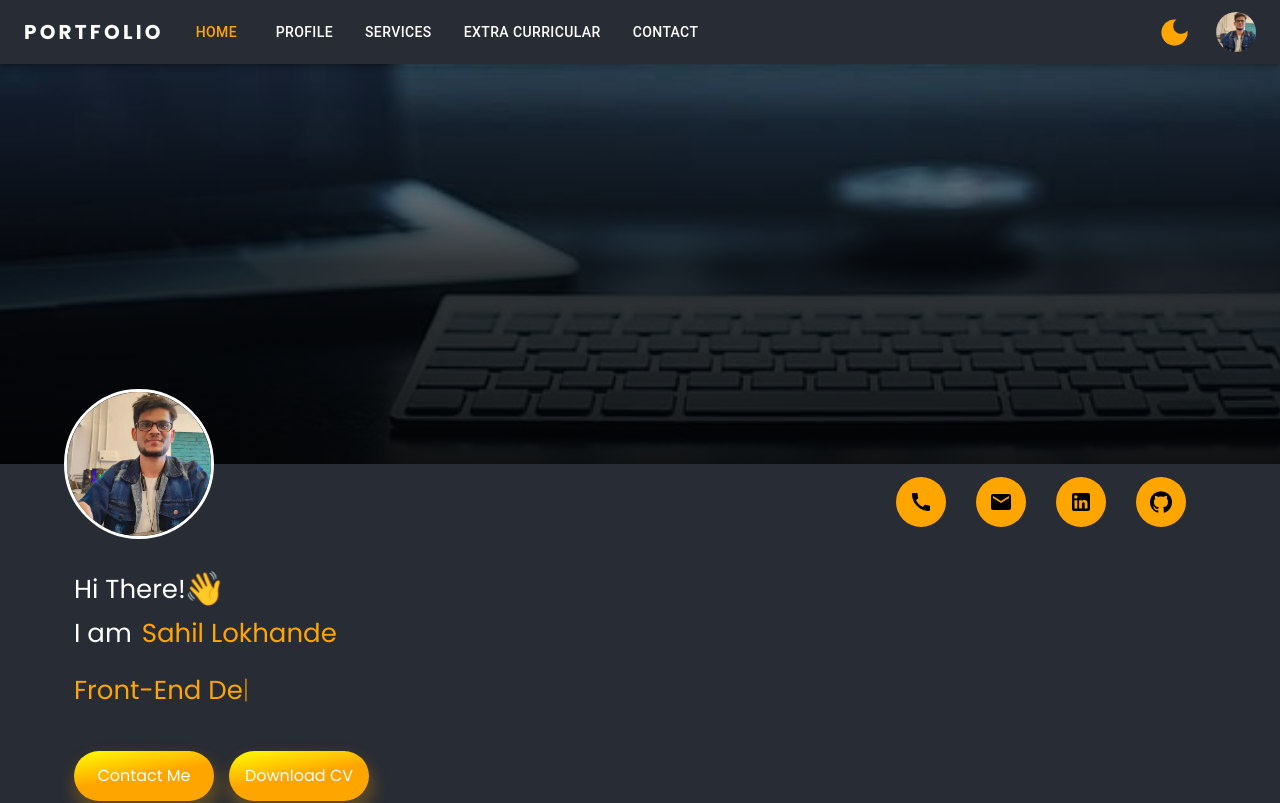
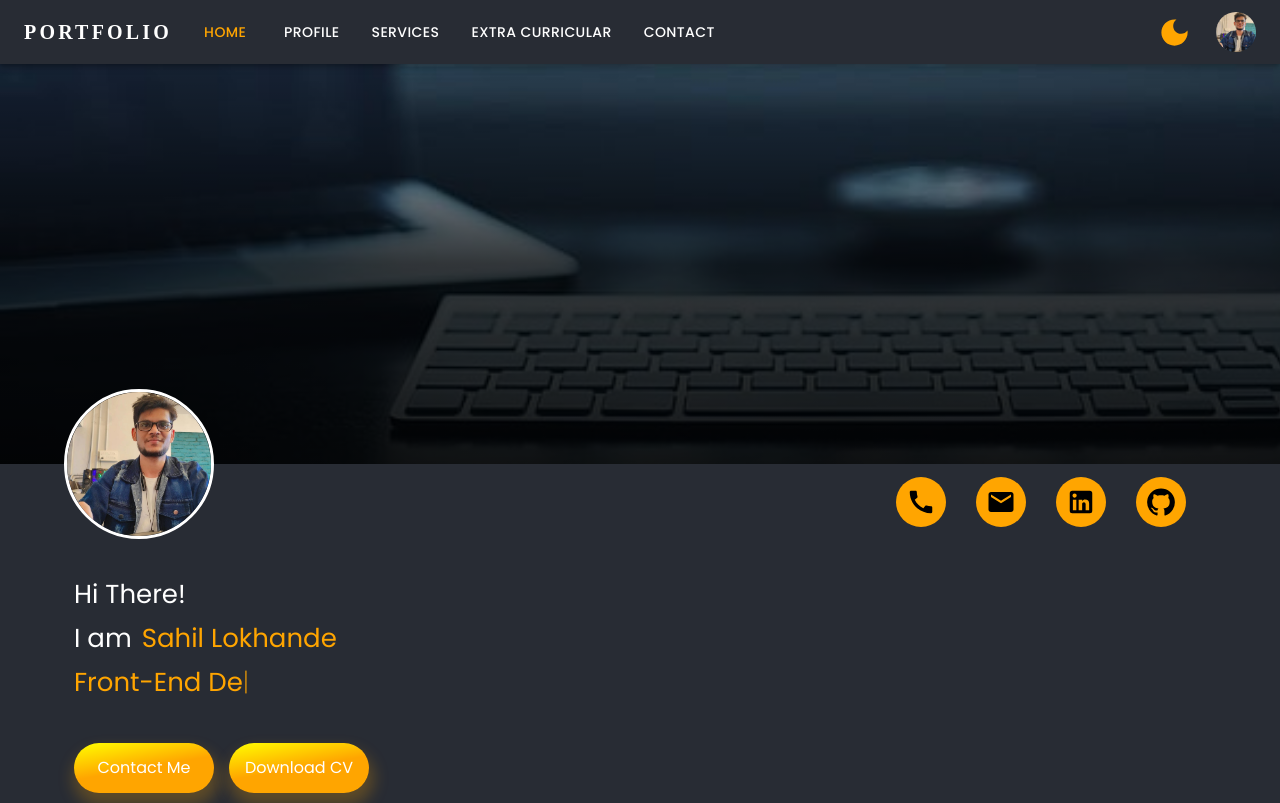
Before and after one commit to Sahil26299/my-portfolio1, a React (Create React App) app: page / in a window 1280 px wide. Shown: the top 803 px of the page. Built offline with nearby package versions, Linux system fonts and the light colour scheme.

Commit message:
Home Screen UI Made Responsive and Light theme UX Designed and Developed

```diff
--- a/src/Components/Commons/AppBar.js
+++ b/src/Components/Commons/AppBar.js
@@ -21,14 +21,24 @@ import Introduction from './Introduction/Introduction';
 import Services from './Services/Services';
 import ExtraCurricular from './ExtraCurricular/ExtraCurricular';
 import ContactDetails from './ContactDetails/ContactDetails';
+import { useLocation } from 'react-router-dom';
 
-
-const pages = [{name:'Home', route:'/'}, {name:'Profile', route:'/introduction'}, {name:'Services', route:'/services'}, {name:'Extra Curricular', route:'/extras'}, {name:'Contact', route:'/contact'}];
-
+// const pages = [{name:'Home', route:'/'}, {name:'Profile', route:'/introduction'}, {name:'Services', route:'/services'}, {name:'Extra Curricular', route:'/extras'}, {name:'Contact', route:'/contact'}];
+const pages = {
+  Home:'/',
+  Profile:'/profile',
+  Services:'/services',
+  Extra_Curricular : '/extra',
+  Contact:'/contact'
+}
 function ResponsiveAppBar(props) {
   const [anchorElNav, setAnchorElNav] = React.useState(null);
-  const [SelectedTab, setSelectedTab] = React.useState('Home')
+  const [SelectedTab, setSelectedTab] = React.useState('/')
   const Colors = React.useContext(ColorSchema);
+  const location = useLocation();
+  React.useEffect(() => {
+    setSelectedTab(location?.pathname)
+  }, [location?.pathname])
 
   const [windowSize, setWindowSize] = React.useState([
     window.innerWidth,
@@ -121,9 +131,9 @@ function ResponsiveAppBar(props) {
                   display: { xs: 'block', md: 'none' },
                 }}
               >
-                {pages.map((page) => (
-                  <MenuItem component={Link} to={page.route} key={page} onClick={handleCloseNavMenu}>
-                    <Typography fontFamily={'Poppins'} textAlign="center">{page.name}</Typography>
+                {Object.keys(pages).map((page) => (
+                  <MenuItem component={Link} to={pages[page]} key={page} onClick={handleCloseNavMenu}>
+                    <Typography fontFamily={'Poppins'} textAlign="center">{page?.indexOf('_')>-1 ? page?.split('_').join(' ') : page}</Typography>
                   </MenuItem>
                 ))}
               </Menu>
@@ -148,16 +158,16 @@ function ResponsiveAppBar(props) {
               PORTFOLIO
             </Typography>
             <Box sx={{ flexGrow: 1, display: { xs: 'none', md: 'flex' } }}>
-              {pages.map((page) => (
+              {Object.keys(pages).map((page) => (
                 <Button
                   className='NavigationButtons'
                   key={page}
                   component={Link}
-                  to={page.route}
-                  onClick={()=>handleCloseNavMenu(page.name)}
-                  sx={{ color: SelectedTab==page.name ? 'orange' : Colors.newVar.TXTColor, display: 'block', mx: 1, height:'100%', borderColor:'red', borderWidth:1 }}
+                  to={pages[page]}
+                  onClick={()=>handleCloseNavMenu(pages[page])}
+                  sx={{ color: SelectedTab==pages[page] ? 'orange' : Colors.newVar.TXTColor, display: 'block', mx: 1, height:'100%', borderColor:'red', borderWidth:1 }}
                 >
-                  {page.name}
+                  {page?.indexOf('_')>-1 ? page?.split('_').join(' ') : page}
                 </Button>
               ))}
             </Box>
@@ -173,7 +183,7 @@ function ResponsiveAppBar(props) {
                 </Tooltip>
                 <Tooltip title="Hello! 😄">
                   <IconButton onClick={null} sx={{ p: 0 }}>
-                    <Avatar alt="Remy Sharp" src={Images.ProfilePicture} style={{height: ScreenWidth<450 && 25, width: ScreenWidth<450 && 25}} />
+                    <Avatar alt="Remy Sharp" src={Images.ProfilePicture} style={{height: ScreenWidth<450 && 22, width: ScreenWidth<450 && 22}} />
                   </IconButton>
                 </Tooltip>
               </div>
@@ -183,9 +193,9 @@ function ResponsiveAppBar(props) {
       </AppBar>
       <Routes>
             <Route path='/' element={<Home />} />
-            <Route path="introduction" element={<Introduction />} />
+            <Route path="profile" element={<Introduction />} />
             <Route path="services" element={<Services />} />
-            <Route path="extras" element={<ExtraCurricular />} />
+            <Route path="extra" element={<ExtraCurricular />} />
             <Route path="contact" element={<ContactDetails />} />
         </Routes>
     </>
--- a/src/Components/Commons/Button.js
+++ b/src/Components/Commons/Button.js
@@ -1,9 +1,14 @@
 import React from 'react'
+import { Link } from 'react-router-dom'
+import { ColorSchema } from '../../Utils/Context/ColorThemes'
 
 export default function Button(props) {
+  const Colors = React.useContext(ColorSchema)
   return (
-    <button style={props.BtnStyle} className={'OrangeButton'} onClick={props.onClick}>
-        <span style={props.BtnTxtStyle}>{props.BtnContent}</span>
-    </button>
+    <Link to={props.Path} style={{ textDecoration: 'none' }} >
+      <button style={props.BtnStyle} className={Colors.isDarkMode ? 'OrangeButton' : 'OrangeButtonNonGradient'} onClick={props.onClick}>
+          <span style={props.BtnTxtStyle}>{props.BtnContent}</span>
+      </button>
+    </Link>
   )
 }
--- a/src/Components/Commons/Home/Home.css
+++ b/src/Components/Commons/Home/Home.css
@@ -15,7 +15,7 @@
     display: flex;
     flex-direction: row;
     font-size: 26px;
-    line-height: 28px;
+    /* line-height: 10px; */
 }
 
 .heading1 p {
@@ -62,8 +62,20 @@
     font-size: 14px;
     transition: transform 0.2s linear;
 }
+.OrangeButtonNonGradient{
+    align-items: center;
+    justify-content: center;
+    display: flex;
+    box-shadow: 2px 10px 15px 3px #40404045;
+    background: linear-gradient(-10deg, #181818, #404040);
+    /* background-color: #000; */
+    border-radius: 25px;
+    border: none;
+    font-size: 14px;
+    transition: transform 0.2s linear;
+}
 
-.OrangeButton:hover {
+.OrangeButton:hover, .OrangeButtonNonGradient:hover {
     transform: scale(1.05);
 }
 
@@ -110,7 +122,7 @@
 
 .card-Title {
     font-weight: 800;
-    font-size: 16px;
+    font-size: 20px !important;
 }
 
 .card-Content {
@@ -240,6 +252,8 @@
     white-space: nowrap;
     min-height: 1.5em;
     vertical-align: bottom;
+    margin-top: 5px;
+    /* line-height: 10px; */
     /* border-right: .075em solid orange; */
     /* animation: typing 2s steps(40, end),
              blink-caret .75s step-end infinite; */
@@ -277,9 +291,27 @@
     color: #000;
     transition: background-color 0.25s ease-in-out;
 }
+.SocialIconsDark{
+    font-size: 30px;
+    margin-right: 1em;
+    background-color: orange;
+    height: 50px;
+    width: 50px;
+    display: flex;
+    align-items: center;
+    justify-content: center;
+    border-radius: 100%;
+    color: #000;
+    transition: background-color 0.25s ease-in-out;
+}
 
 .socialIcons:hover {
     color: #fff;
+    background-color: rgba(255, 166, 0, 0);
+    border: 2px solid orange;
+}
+.SocialIconsDark:hover{
+    color: #000;
     background-color: rgba(255, 166, 0, 0);
     border: 2px solid orange;
 }
@@ -307,7 +339,7 @@
     }
     .heading1 {
         font-size: 20px;
-        line-height: 22px;
+        /* line-height: 22px; */
     }
 
     .heading1 p {
@@ -340,7 +372,7 @@
     }
     .heading1 {
         font-size: 16px;
-        line-height: 16px;
+        /* line-height: 16px; */
     }
 
     .heading1 p {
@@ -353,4 +385,10 @@
     .headingProject{
         font-size: 20px;
     }
+    .CardImageStyle{
+        height: 120px;
+    }
+    .card-Title{
+        font-size: 18px !important;
+    }
 }
--- a/src/Components/Commons/Home/Home.js
+++ b/src/Components/Commons/Home/Home.js
@@ -7,9 +7,11 @@ import Cards from '../Cards'
 import ShowcaseCarousel from '../ShowcaseCarousel';
 import { Grid } from '@mui/material'
 import { FIRST_NAME, INTRODUCTION_LINE, LAST_NAME } from '../../../Utils/Constants'
+
 import { useTypewriter } from 'react-simple-typewriter'
 import { Call, Mail, LinkedIn, GitHub } from '@mui/icons-material';
 import BottomBar from '../BottomBar/BottomBar'
+import { Link } from 'react-router-dom'
 const ImagesArray = [Images.TaralShowcase1,
 Images.TaralShowcase2,
 Images.TaralShowcase3,
@@ -37,10 +39,7 @@ export default function Home(props) {
 
     useEffect(() => {
         const handleWindowResize = () => {
-        //   setWindowSize([window.innerWidth, window.innerHeight]);
-        //   console.log(window.innerWidth,'window.innerWidth')
         };
-        // console.log(window.innerWidth)
 
         window.addEventListener('resize', handleWindowResize);
 
@@ -61,34 +60,34 @@ export default function Home(props) {
                 </div>
             </div>
             <div style={{flexDirection:'row', alignItems:'center', display:'flex', justifyContent:'flex-end', marginRight: ScreenWidth<450 ? '2%' : '5%', marginTop: ScreenWidth<450 ? '2%' : '1%'}} >
-                <a href="" className={'socialIcons'}>
-                    <Call className='CallIcon' style={{fontSize: ScreenWidth<450 && 18}} />
+                <a href="" className={Colors.isDarkMode ? 'socialIcons' : 'SocialIconsDark'}>
+                    <Call className='CallIcon' style={{fontSize: ScreenWidth<450 ? 18 : ScreenWidth<650 ? 25 : 30}} />
                 </a>
-                <a href="mailto:sahillokhande94@gmail.com" className={'socialIcons'}>
-                    <Mail className='MailIcon' style={{fontSize: ScreenWidth<450 && 18}} />
+                <a href="mailto:sahillokhande94@gmail.com" className={Colors.isDarkMode ? 'socialIcons' : 'SocialIconsDark'}>
+                    <Mail className='MailIcon' style={{fontSize: ScreenWidth<450 ? 18 : ScreenWidth<650 ? 25 : 30}} />
                 </a>
-                <a href="https://www.linkedin.com/in/sahillokhande26" target={'_blank'} className={'socialIcons'}>
-                    <LinkedIn className='MailIcon' style={{fontSize: ScreenWidth<450 && 18}} />
+                <a href="https://www.linkedin.com/in/sahillokhande26" target={'_blank'} className={Colors.isDarkMode ? 'socialIcons' : 'SocialIconsDark'}>
+                    <LinkedIn className='MailIcon' style={{fontSize: ScreenWidth<450 ? 18 : ScreenWidth<650 ? 25 : 30}} />
                 </a>
-                <a href="https://github.com/Sahil26299" target={'_blank'} className={'socialIcons'}>
-                    <GitHub className='MailIcon' style={{fontSize: ScreenWidth<450 && 18}} />
+                <a href="https://github.com/Sahil26299" target={'_blank'} className={Colors.isDarkMode ? 'socialIcons' : 'SocialIconsDark'}>
+                    <GitHub className='MailIcon' style={{fontSize: ScreenWidth<450 ? 18 : ScreenWidth<650 ? 25 : 30}} />
                 </a>
             </div>
             <div style={{ flexDirection: 'row', display: 'flex', alignItems: 'flex-start', justifyContent: 'flex-start', marginTop: '3%', marginLeft:'5%' }}>
                 <div className="IntroWrapper">
                     <div className="heading1" >
-                        <span style={{ color: Colors.newVar.TXTColor }} >{INTRODUCTION_LINE}</span>  <p className='animate__animated animate__tada animate__infinite' >👋</p>
+                        <span style={{ color: Colors.newVar.TXTColor }} >{INTRODUCTION_LINE}</span>
                     </div>
                     <div className="heading1" >
-                        <span style={{ color: Colors.newVar.TXTColor }} >I am<span style={{ color: 'orange' }} id={'FullNameHome'} >{FIRST_NAME} {LAST_NAME}</span></span>
-                    </div><br />
+                        <span style={{ color: Colors.newVar.TXTColor, marginTop:5 }} >I am<span style={{ color: 'orange' }} id={'FullNameHome'} >{FIRST_NAME} {LAST_NAME}</span></span>
+                    </div>
                     <div style={{ display: 'inline-block' }} >
 
                         <p class="typewriter">{text}<span className='Cursor' style={{color:'orange'}} >|</span></p>
 
                     </div>
                     <div style={{ display: 'flex', flexDirection: 'row', alignItems: 'center' }} >
-                        <Button BtnStyle={{ height: ScreenWidth>650 ? 50 : 45, width: ScreenWidth>650 ? 140 : 120, marginTop: 25, marginRight: 15 }} BtnContent={'Contact Me'} BtnTxtStyle={{ fontSize: ScreenWidth>650 ? 16 : 14}} onClick={props.ContactMeClicked} />
+                        <Button BtnStyle={{ height: ScreenWidth>650 ? 50 : 45, width: ScreenWidth>650 ? 140 : 120, marginTop: 25, marginRight: 15,  }} BtnContent={'Contact Me'} Path={'/contact'} BtnTxtStyle={{ fontSize: ScreenWidth>650 ? 16 : 14}} onClick={props.ContactMeClicked} />
                         <a href={require('../../../Assets/DownloadFiles/Resume_Sahil.pdf')} download={'Resume_Sahil'} className={'ResumeDownloadLink'} >
                             <Button BtnStyle={{ height: ScreenWidth>650 ? 50 : 45, width: ScreenWidth>650 ? 140 : 120, marginTop: 25 }} BtnContent={'Download CV'} BtnTxtStyle={{ fontSize: ScreenWidth>650 ? 16 : 14}} />
                         </a>
--- a/src/Components/Commons/ShowcaseCarousel.js
+++ b/src/Components/Commons/ShowcaseCarousel.js
@@ -56,7 +56,7 @@ export default function ShowcaseCarousel(props) {
                 settings: {
                     slidesToShow: props.SlidesToShow ? props.SlidesToShow-4 : 1,
                     slidesToScroll: props.ImageArray.length,
-                    speed: props.Speed ? props.Speed-5000 : 5000,
+                    speed: props.Speed ? props.Speed : 5000,
                 }
             },
             {
@@ -64,7 +64,7 @@ export default function ShowcaseCarousel(props) {
                 settings: {
                     slidesToShow: 1,
                     slidesToScroll: props.ImageArray.length,
-                    speed: props.Speed ? props.Speed-5000 : 5000,
+                    speed: props.Speed ? props.Speed : 5000,
                 }
             }
         ]
--- a/src/Screens/LandingScreen/LandingScreenStyles.css
+++ b/src/Screens/LandingScreen/LandingScreenStyles.css
@@ -128,12 +128,16 @@
 /* Top Navigation Bar */
 .AppHeader{
     transition: color 0.25s ease;
+    font-family: 'Times New Roman', Times, serif !important;
 }
 .AppHeader:hover{
     color:orange
 }
 .NavigationButtons{
     transition: color 0.25s ease;
+    font-family: 'Poppins', sans-serif !important;
+    font-size: 14px !important;
+    font-weight: 600;
 }
 .NavigationButtons:hover{
     color: orange;
@@ -141,6 +145,6 @@
 
 @media only screen and (max-width:450px){
     .AppHeader{
-        font-size: 20px !important;
+        font-size: 18px !important;
     }
 }
```
Also changed, not shown: src/Components/Commons/Cards.js (+14 -1 lines).
